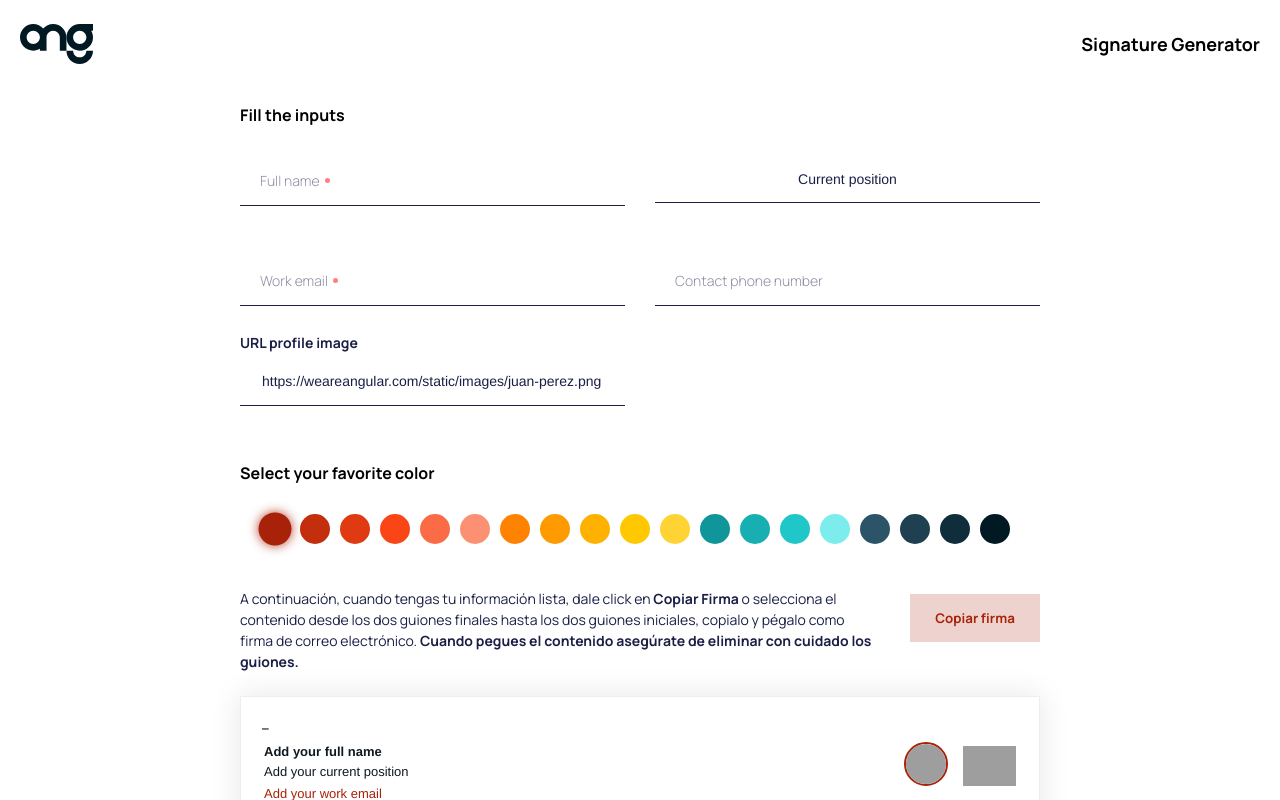
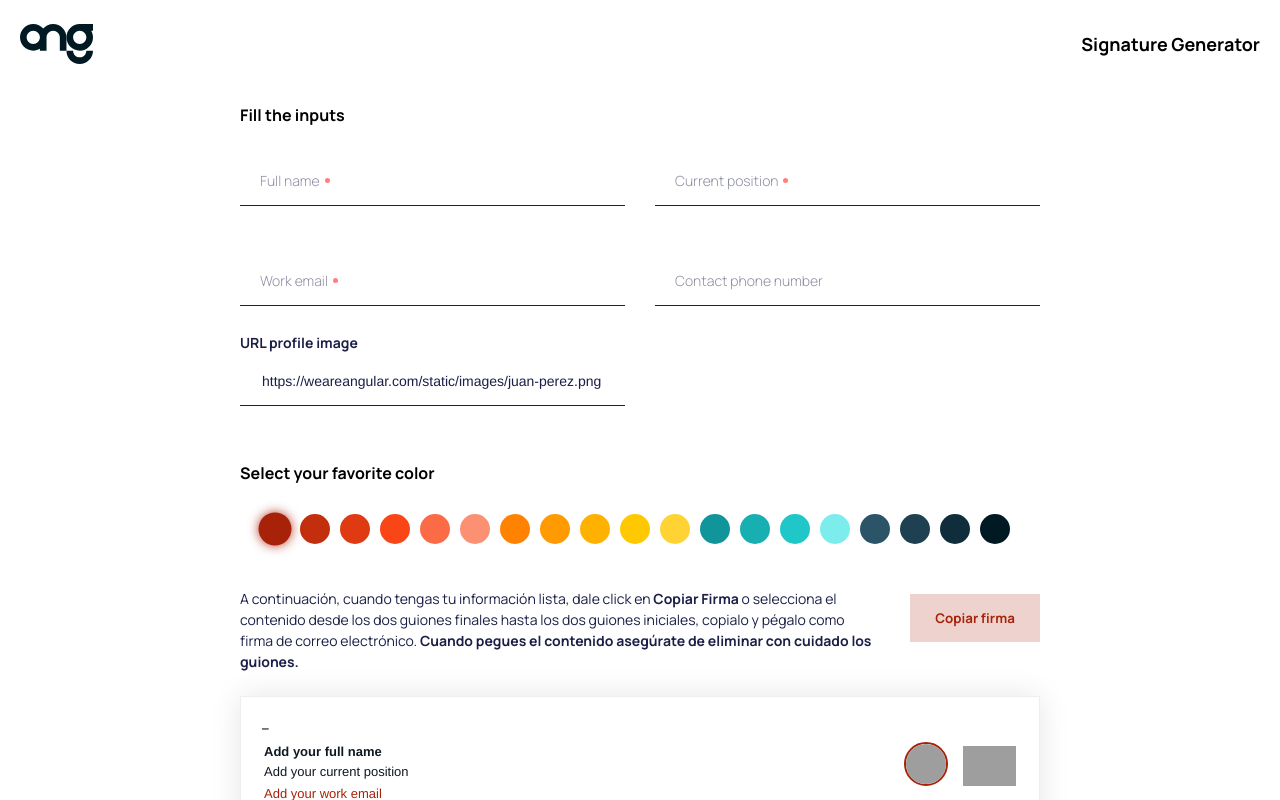
Before and after one commit to weareangular/signature-generator, a React (Create React App) app: page / in a window 1280 px wide. Shown: the top 800 px of the page. Built offline with nearby package versions, Linux system fonts and the light colour scheme; grey boxes are pictures that could not be loaded; the HTML template or start-up script is replaced by a standard one; a web font is replaced by a local one.

Commit message:
Input position updated

```diff
--- a/src/App.js
+++ b/src/App.js
@@ -51,8 +51,6 @@ const App = () => {
             onChange={(e) => setCharge(e.target.value)}
             placeHolder="Current position"
             isRequired
-            isSelect
-            optionsSelect={charges}
           />
 
           <PrimaryInput
--- a/src/assets/content/index.js
+++ b/src/assets/content/index.js
@@ -1,6 +1,7 @@
 export const charges = [
   "Account Manager",
   "Community Manager",
+  "CEO & Founder",
   "Visual Designer",
   "Product Designer",
   "UX Designer",
@@ -14,6 +15,6 @@ export const charges = [
   "Head of Product Design",
   "Project Manager",
   "Product Manager",
+  "Social Media Manager",
   "Graphic Designer",
-  "CEO & Founder",
 ];
```
